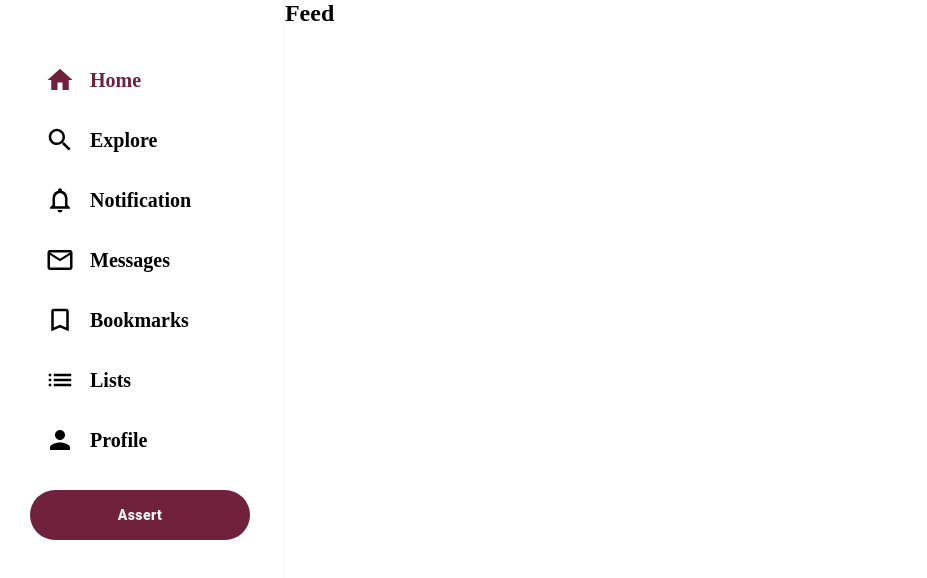
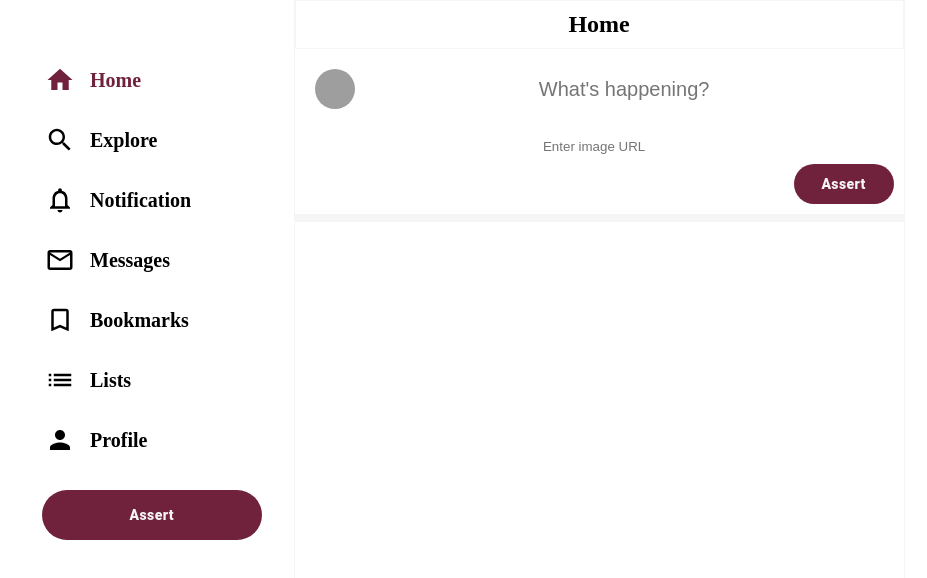
Before and after one commit to PratapTyagi/asserter, a React (Create React App) app: page / in a window 1280 px wide. Shown: the top 578 px of the page, without its empty margins (0-927 px from the left). Built offline with nearby package versions, Linux system fonts and the light colour scheme; grey boxes are pictures that could not be loaded.

Commit message:
Added asserting post ability and some style changes

```diff
--- a/src/App.css
+++ b/src/App.css
@@ -1,5 +1,6 @@
 * {
   margin: 0;
+  text-align: center;
 }
 body {
   --twitter-color: whitesmoke;
--- a/src/components/feed/Feed.css
+++ b/src/components/feed/Feed.css
@@ -0,0 +1,31 @@
+.feed {
+  flex: 0.5;
+  border-right: 0.1px solid var(--twitter-color);
+  min-width: fit-content;
+  overflow-y: scroll;
+}
+
+/* For hiding scrolbar */
+
+.feed::-webkit-scrollbar {
+  display: none;
+}
+
+.feed {
+  -ms-overflow-style: none;
+  scrollbar-width: none;
+}
+
+.feed_header {
+  position: sticky;
+  top: 0;
+  background-color: white;
+  z-index: 100;
+  border: 0.1px solid var(--twitter-color);
+}
+
+.feed_header > h2 {
+  display: flex;
+  justify-content: center;
+  margin: 10px;
+}
--- a/src/components/feed/Feed.jsx
+++ b/src/components/feed/Feed.jsx
@@ -1,9 +1,16 @@
+import TweetBox from "./TweetBox";
+
 import "./Feed.css";
 const Feed = () => {
   return (
-    <>
-      <h2>Feed</h2>
-    </>
+    <div className="feed">
+      <div className="feed_header">
+        <h2>Home</h2>
+      </div>
+
+      {/* Tweet Box */}
+      <TweetBox />
+    </div>
   );
 };
 
--- /dev/null
+++ b/src/components/feed/TweetBox.css
@@ -0,0 +1,41 @@
+.tweetBox {
+  padding-bottom: 10px;
+  padding-right: 10px;
+  border-bottom: 8px solid var(--twitter-color);
+}
+
+.tweetBox > form {
+  display: flex;
+  flex-direction: column;
+}
+
+.tweetBox_input {
+  padding: 20px;
+  display: flex;
+}
+
+.tweetBox_input > input {
+  flex: 1;
+  border: none;
+  outline: none;
+  font-size: 20px;
+  margin-left: 20px;
+}
+
+.tweetBox_imageInput {
+  border: none;
+  outline: none;
+  padding: 10px;
+}
+
+.tweetBox_assert {
+  background-color: var(--twitter-background) !important;
+  color: var(--twitter-color) !important;
+  border: none !important;
+  font-weight: 900 !important;
+  text-transform: inherit !important;
+  border-radius: 40px !important;
+  height: 40px !important;
+  width: 100px !important;
+  margin-left: auto !important;
+}
--- /dev/null
+++ b/src/components/feed/TweetBox.jsx
@@ -0,0 +1,22 @@
+import { Avatar, Button } from "@material-ui/core";
+import "./TweetBox.css";
+const TweetBox = () => {
+  return (
+    <div className="tweetBox">
+      <form>
+        <div className="tweetBox_input">
+          <Avatar src="https://avatars.githubusercontent.com/u/45279411?v=4" />
+          <input placeholder="What's happening?" type="text" />
+        </div>
+        <input
+          className="tweetBox_imageInput"
+          type="text"
+          placeholder="Enter image URL"
+        />
+        <Button className="tweetBox_assert">Assert</Button>
+      </form>
+    </div>
+  );
+};
+
+export default TweetBox;
```
